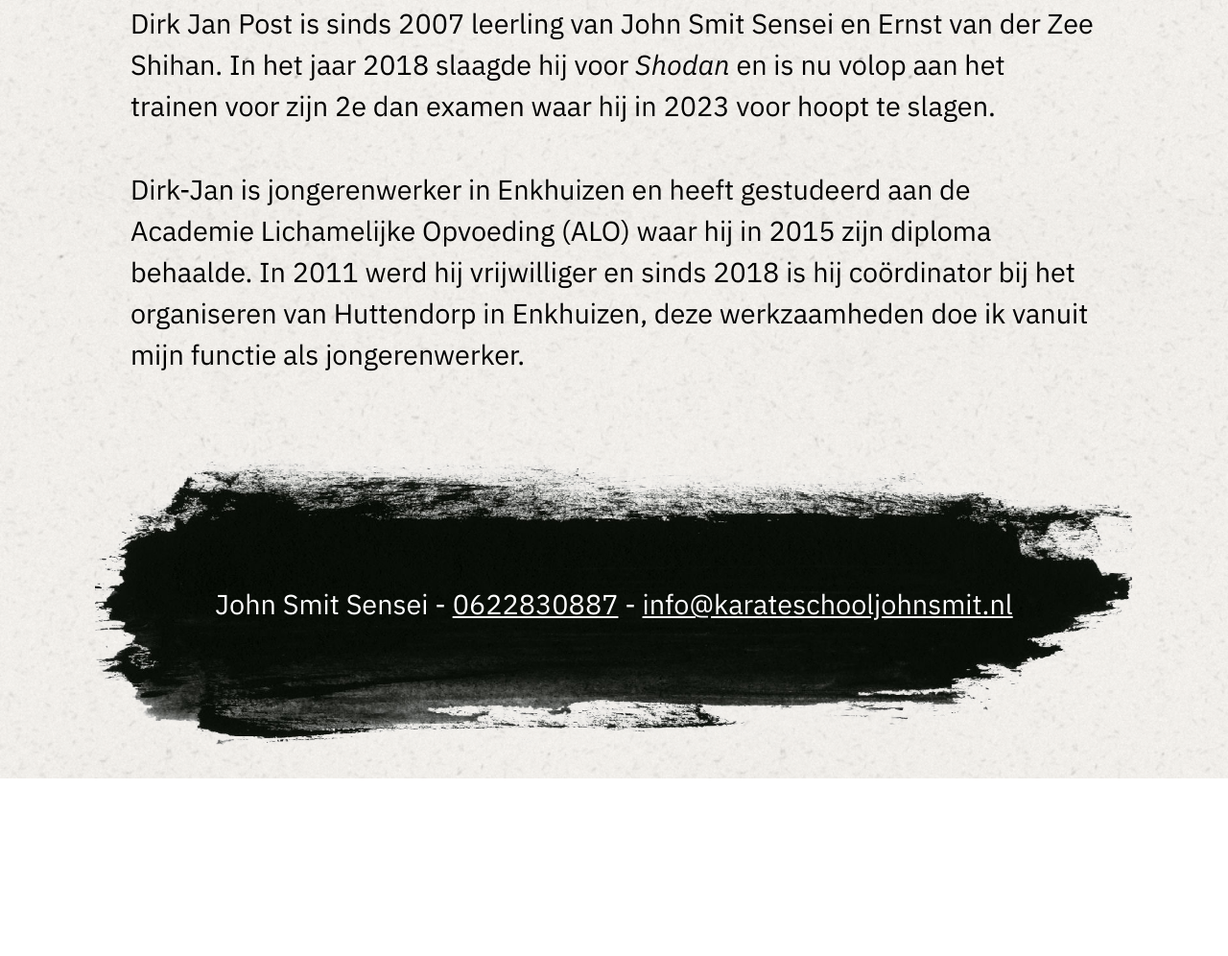
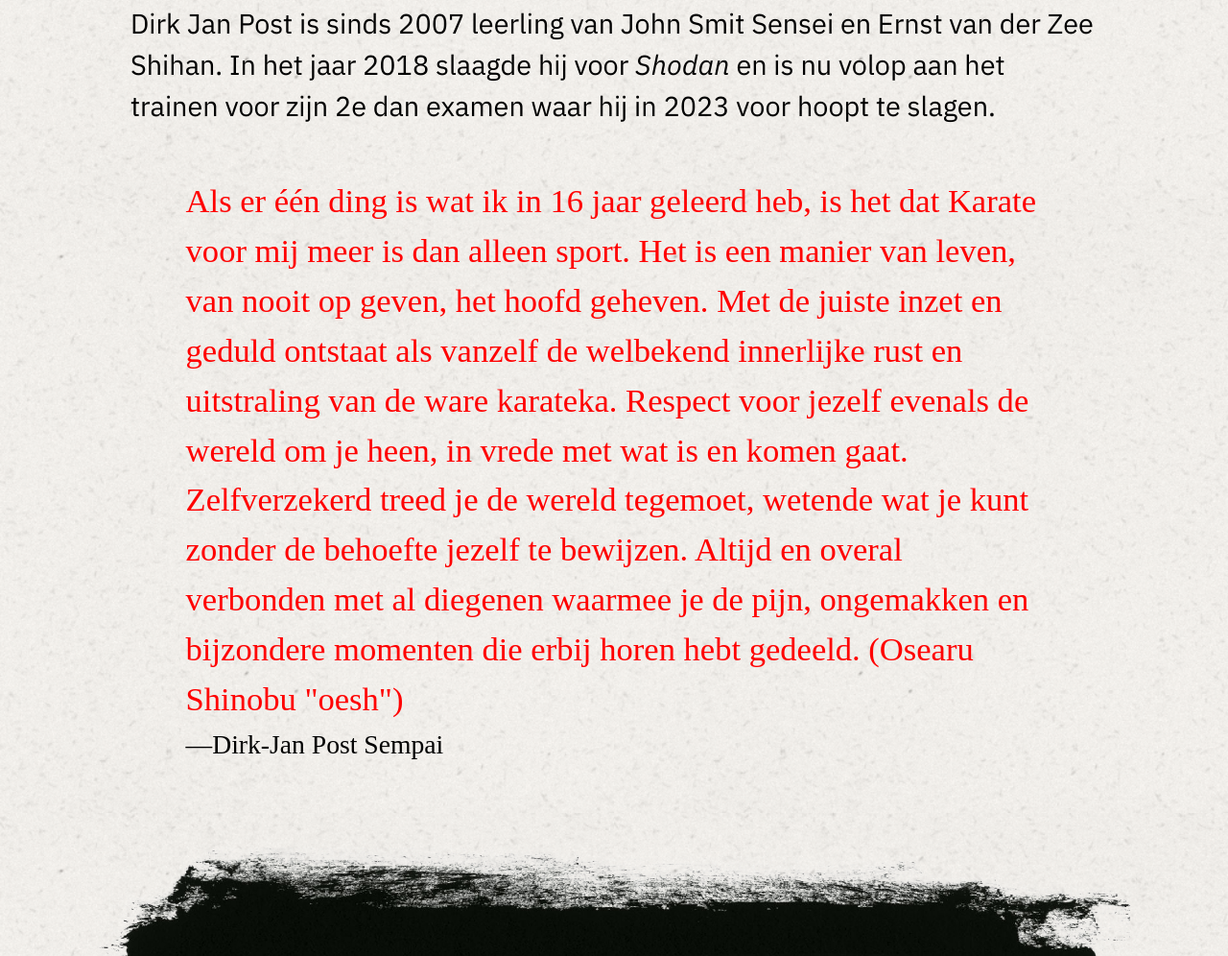
Before and after one commit to karateschooljohnsmit/karateschooljohnsmit.nl, an Eleventy site: page src/pages/dojo.md in a window 1280 px wide. Shown: the part 2353-3349 px from the top of the page at 96% size. Before the commit the page ends 3164 px from the top, so only its background shows below. Built offline with nearby package versions, Linux system fonts and the light colour scheme; Eleventy itself is replaced by a stand-in of ours; files that its build step writes are made by us from their sources; a web font is replaced by a local one; what prettier would draw is missing.

Commit message:
Verhaal Dirk-Jan Sempai

```diff
--- a/src/pages/dojo.md
+++ b/src/pages/dojo.md
@@ -25,4 +25,4 @@
 
 Dirk Jan Post is sinds 2007 leerling van John Smit Sensei en Ernst van der Zee Shihan. In het jaar 2018 slaagde hij voor _Shodan_ en is nu volop aan het trainen voor zijn 2e dan examen waar hij in 2023 voor hoopt te slagen.
 
-Dirk-Jan is jongerenwerker in Enkhuizen en heeft gestudeerd aan de Academie Lichamelijke Opvoeding (ALO) waar hij in 2015 zijn diploma behaalde. In 2011 werd hij vrijwilliger en sinds 2018 is hij coördinator bij het organiseren van Huttendorp in Enkhuizen, deze werkzaamheden doe ik vanuit mijn functie als jongerenwerker.
+> Als er één ding is wat ik in 16 jaar geleerd heb, is het dat Karate voor mij meer is dan alleen sport. Het is een manier van leven, van nooit op geven, het hoofd geheven. Met de juiste inzet en geduld ontstaat als vanzelf de welbekend innerlijke rust en uitstraling van de ware karateka. Respect voor jezelf evenals de wereld om je heen, in vrede met wat is en komen gaat. Zelfverzekerd treed je de wereld tegemoet, wetende wat je kunt zonder de behoefte jezelf te bewijzen. Altijd en overal verbonden met al diegenen waarmee je de pijn, ongemakken en bijzondere momenten die erbij horen hebt gedeeld. (Osearu Shinobu "oesh") <cite>Dirk-Jan Post Sempai</cite>
```
Also changed, not shown: .eleventy.js, 13 other files.
